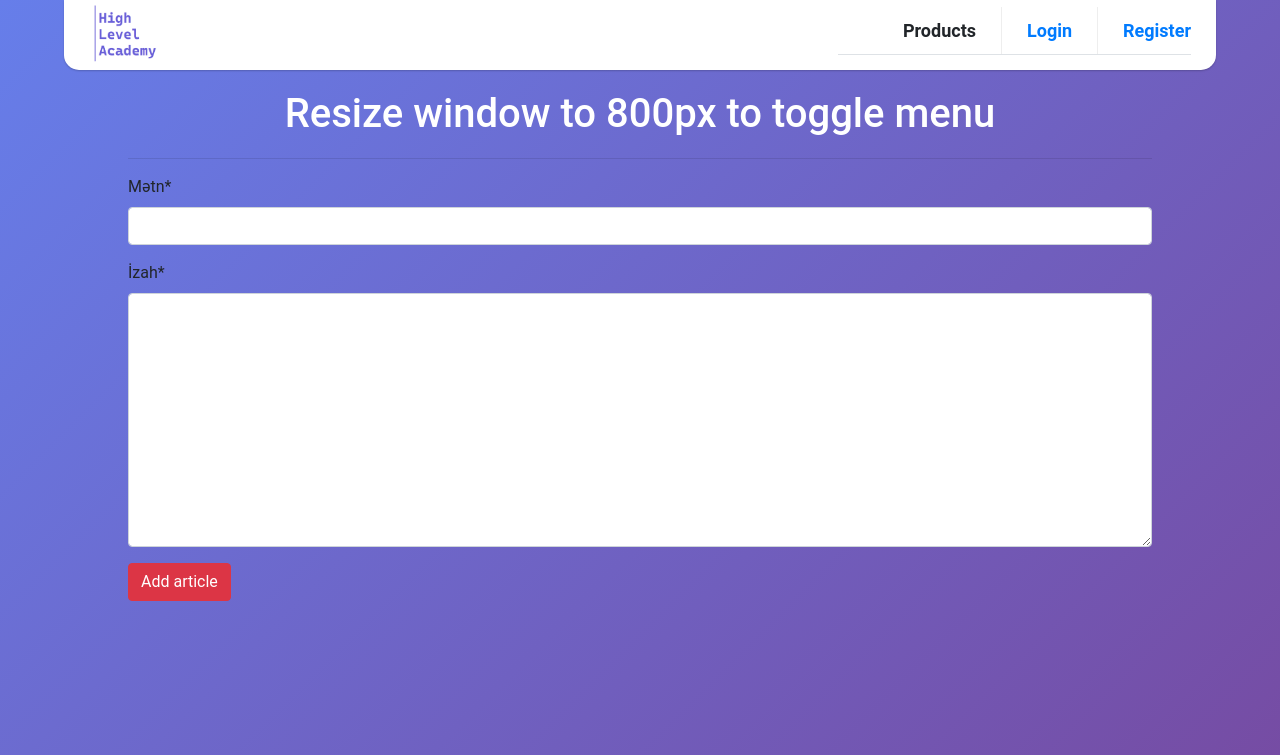
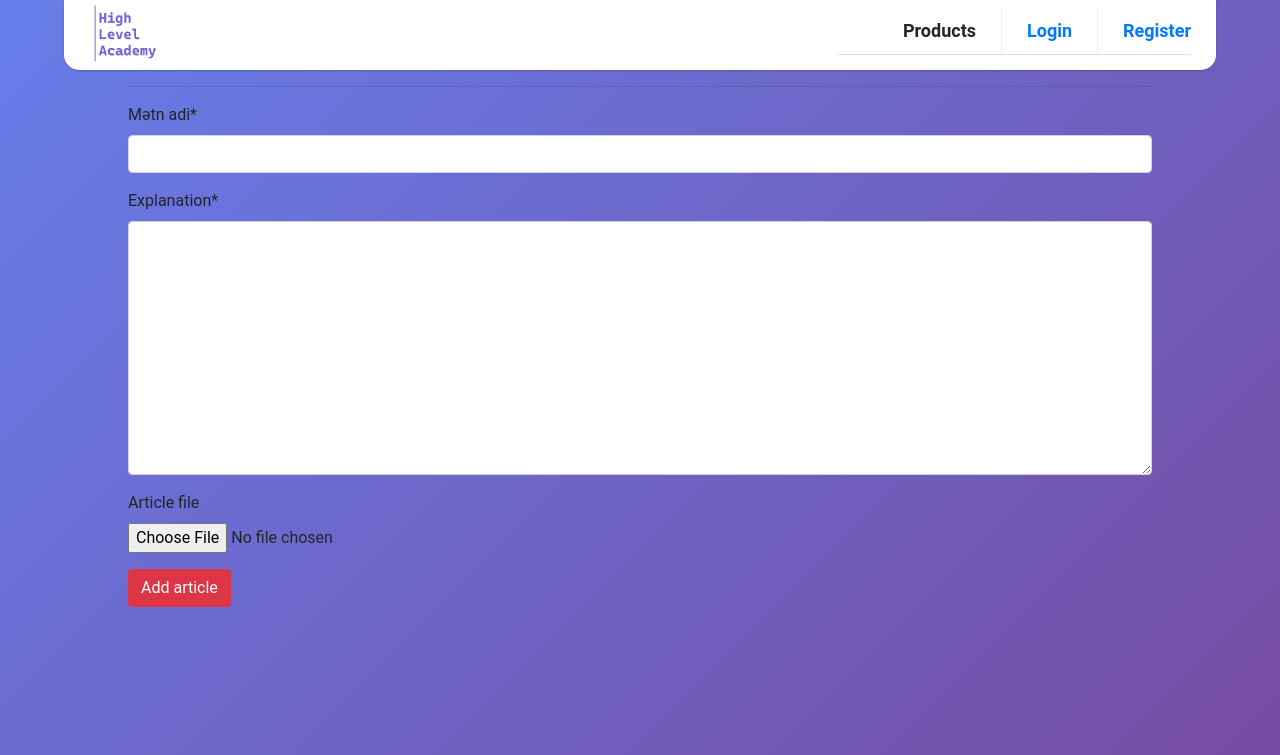
Before and after one commit to DevMahabbat/django, a Django app: page /addarticle in a window 1280 px wide. Shown: the top 755 px of the page. Run offline with Django 4.2, Linux system fonts and the light colour scheme; some libraries are stand-ins or nearby versions.

Commit message:
fileuploadsonra

```diff
--- a/app/forms.py
+++ b/app/forms.py
@@ -9,4 +9,4 @@ from app.models import Article
 class Articleform(forms.ModelForm):
     class Meta:
         model = Article
-        fields = ['title', 'explanation']
+        fields = ['title', 'explanation','articlefile']
--- a/app/models.py
+++ b/app/models.py
@@ -1,8 +1,10 @@
+from tabnanny import verbose
 from django.db import models
-
+from ckeditor.fields import RichTextField
 # Create your models here.
 class Article(models.Model):
-    title = models.CharField(max_length=50,verbose_name="Mətn")
-    explanation = models.TextField(verbose_name="İzah")
+    title = models.CharField(max_length=50,verbose_name="Mətn adi")
+    explanation = RichTextField(verbose_name="Explanation")
     createdate = models.DateTimeField(verbose_name='createdate',auto_now_add=True)
     author = models.ForeignKey(to="auth.User" ,on_delete= models.CASCADE,verbose_name='Yazıçı')
+    articlefile = models.FileField(verbose_name='Article file',blank=True,null=True)
--- a/app/views.py
+++ b/app/views.py
@@ -1,4 +1,4 @@
-from django.shortcuts import redirect, render,HttpResponse
+from django.shortcuts import get_object_or_404, redirect, render,HttpResponse
 from django.contrib import messages
 from matplotlib.style import context
 # Create your views here.
@@ -41,5 +41,5 @@ def addArticle(request):
     return render(request,"addarticle.html",{"form":form})
 
 def detail(request,id):
-    article = Article.objects.filter(id=id).first()
+    article = get_object_or_404(Article,id = id)
     return render(request,"detail.html",{"article":article})
--- a/project/urls.py
+++ b/project/urls.py
@@ -18,10 +18,16 @@ from django.contrib import admin
 from django.urls import path,include
 
 
+from django.conf import settings
+from django.conf.urls.static import static
+from app import views
 
-from app import views
+
 urlpatterns = [
     path('admin/', admin.site.urls),
     path('',include("app.urls")),
      path('',include("user.urls")),
 ]
+
+if settings.DEBUG:
+    urlpatterns += static(settings.MEDIA_URL, document_root=settings.MEDIA_ROOT)
--- a/templates/addarticle.html
+++ b/templates/addarticle.html
@@ -1,8 +1,9 @@
 {% extends "layout.html"%}
 {% load crispy_forms_tags %}
 {% block  main %}
-<form  method="post">
+<form  method="post" enctype="multipart/form-data">
 {% csrf_token %}
+{{form.media}}
 {{form|crispy}}
 
 <button class="btn btn-danger">Add article </button>
--- a/templates/dashboard.html
+++ b/templates/dashboard.html
@@ -25,7 +25,7 @@
     {% for article in articles %}
     <tr>
       <th scope="row">{{article.id}}</th>
-      <td><a href="{{article.id}}">{{article.title}}</a></td>
+      <td><a href="article/{{article.id}}">{{article.title}}</a></td>
       <td>{{article.author}}</td>
       <td> <p style="width: 300px; text-overflow: ellipsis; white-space: nowrap;
 overflow: hidden;">{{article.explanation}}</p></td>
--- a/templates/detail.html
+++ b/templates/detail.html
@@ -14,7 +14,10 @@
                                     <a class="badge bg-secondary text-decoration-none link-light" href="#!">Freebies</a> -->
                         </header>
                         <!-- Preview image figure-->
-                        <!--<figure class="mb-4"><img class="img-fluid rounded" src="https://dummyimage.com/900x400/ced4da/6c757d.jpg" alt="..."></figure> -->
+                        {% if article.articlefile %}
+                        <figure class="mb-4"><img class="img-fluid rounded" src="{{article.articlefile.url}}" alt="..."></figure>
+                        {% endif %}
+
                         <!-- Post content-->
                         <section class="mb-5">
                            <p> {{article.explanation}} </p>
--- a/templates/navbar.html
+++ b/templates/navbar.html
@@ -30,7 +30,3 @@
             </nav>
         </div>
     </header>
-
-    <div class="center">
-        <h1>Resize window to 800px to toggle menu</h1>
-    </div>
```
Also changed, not shown: project/settings.py (+13 -0 lines), app/migrations/0005_alter_article_explanation_alter_article_title.py (added), app/migrations/0006_article_articleimage.py (added), app/migrations/0007_remove_article_articleimage_article_articlefile.py (added), app/urls.py (line endings or trailing spaces), db.sqlite3, media/Screenshot_3.png (added), media/Screenshot_3_1.png (added), templates/update.html (added).
